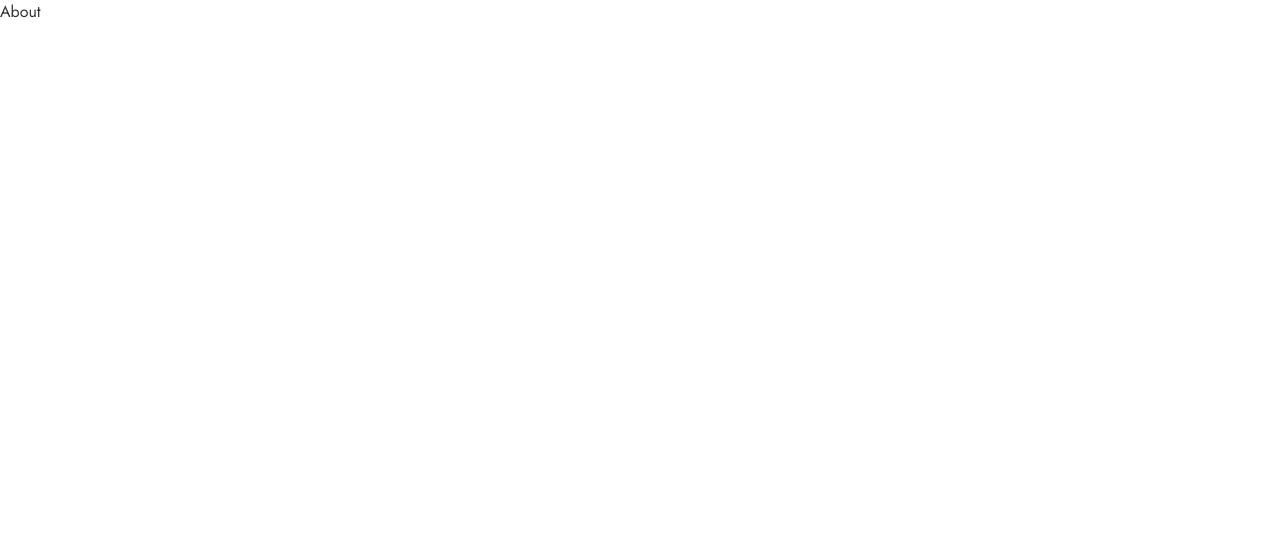
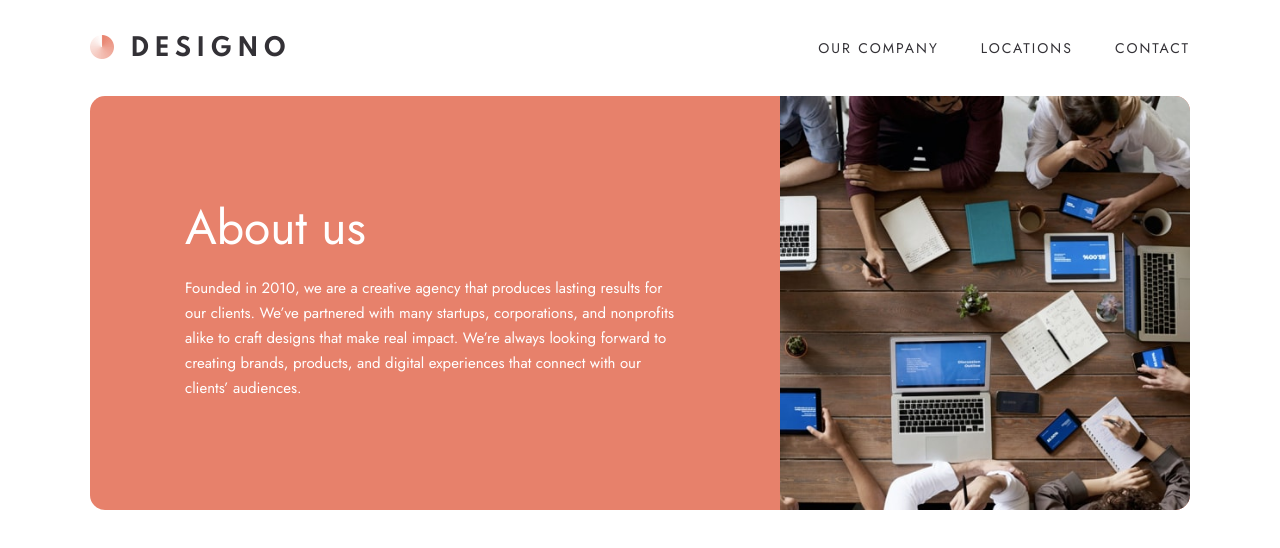
Before and after one commit to MKofficiel/design, a React (Vite) app: page /about in a window 1280 px wide. Shown: the top 548 px of the page. Built offline with nearby package versions, Linux system fonts and the light colour scheme.

Commit message:
about header implement

```diff
--- /dev/null
+++ b/src/components/ResponsiveImage.jsx
@@ -0,0 +1,17 @@
+import useResponsiveImage from "../hooks/useResponsiveImage";
+
+export default function ResponsiveImage({
+  mobileSrc,
+  tabletSrc,
+  desktopSrc,
+  alt,
+  className,
+}) {
+  const screen = useResponsiveImage();
+
+  let src;
+  if (screen === "mobile") src = mobileSrc;
+  if (screen === "tablet") src = tabletSrc;
+  else src = desktopSrc;
+  return <img src={src} className={className} alt={alt} />;
+}
--- /dev/null
+++ b/src/hooks/useResponsiveImage.js
@@ -0,0 +1,22 @@
+import { useEffect, useState } from "react";
+
+export default function useResponsiveImage() {
+  const [screen, setScreen] = useState(getScreenType());
+
+  function getScreenType() {
+    const width = window.innerWidth;
+    if (width < 640) return "mobile";
+    if (width < 1024) return "tablet";
+    return "desktop";
+  }
+
+  useEffect(() => {
+    function handleResize() {
+      setScreen(getScreenType());
+    }
+    window.addEventListener("resize", handleResize);
+
+    return () => window.removeEventListener("resize", handleResize);
+  }, []);
+  return screen;
+}
--- a/src/index.css
+++ b/src/index.css
@@ -28,6 +28,9 @@
   .rounded-base {
     @apply rounded-[15px];
   }
+  h1 {
+    @apply mb-6 text-[32px] leading-[36px] tracking-normal text-white lg:text-[48px] lg:leading-[48px];
+  }
 }
 
 html,
--- a/src/pages/About.jsx
+++ b/src/pages/About.jsx
@@ -1,5 +1,13 @@
+import Header from "../components/Header";
+import AboutHero from "../sections/AboutHero";
+
 const About = () => {
-  return <div>About</div>;
+  return (
+    <main>
+      <Header />
+      <AboutHero />
+    </main>
+  );
 };
 
 export default About;
--- /dev/null
+++ b/src/sections/AboutHero.jsx
@@ -0,0 +1,39 @@
+import React from "react";
+import ResponsiveImage from "../components/ResponsiveImage";
+
+const AboutHero = () => {
+  return (
+    <section>
+      <div className="container px-6 max-md:px-0 lg:px-0">
+        <div className="bg-peach flex flex-col overflow-hidden md:rounded-[15px] lg:flex-row">
+          {/* IMAGE ABOUT HERO */}
+          <div>
+            <ResponsiveImage
+              mobileSrc="/assets/about/mobile/image-about-hero.jpg"
+              tabletSrc="/assets/about/tablet/image-about-hero.jpg"
+              desktopSrc="/assets/about/desktop/image-about-hero.jpg"
+              alt="hero about"
+              className="h-auto w-full"
+            />
+          </div>
+          {/* TEXT BOX  */}
+          <div className="flex-[70%] px-6 py-[80px] max-lg:text-center lg:-order-1 lg:flex lg:items-center lg:px-[95px]">
+            <div>
+              <h1>About us</h1>
+              <p className="text-[15px] leading-[25px] text-white">
+                Founded in 2010, we are a creative agency that produces lasting
+                results for our clients. We’ve partnered with many startups,
+                corporations, and nonprofits alike to craft designs that make
+                real impact. We’re always looking forward to creating brands,
+                products, and digital experiences that connect with our clients’
+                audiences.
+              </p>
+            </div>
+          </div>
+        </div>
+      </div>
+    </section>
+  );
+};
+
+export default AboutHero;
```
